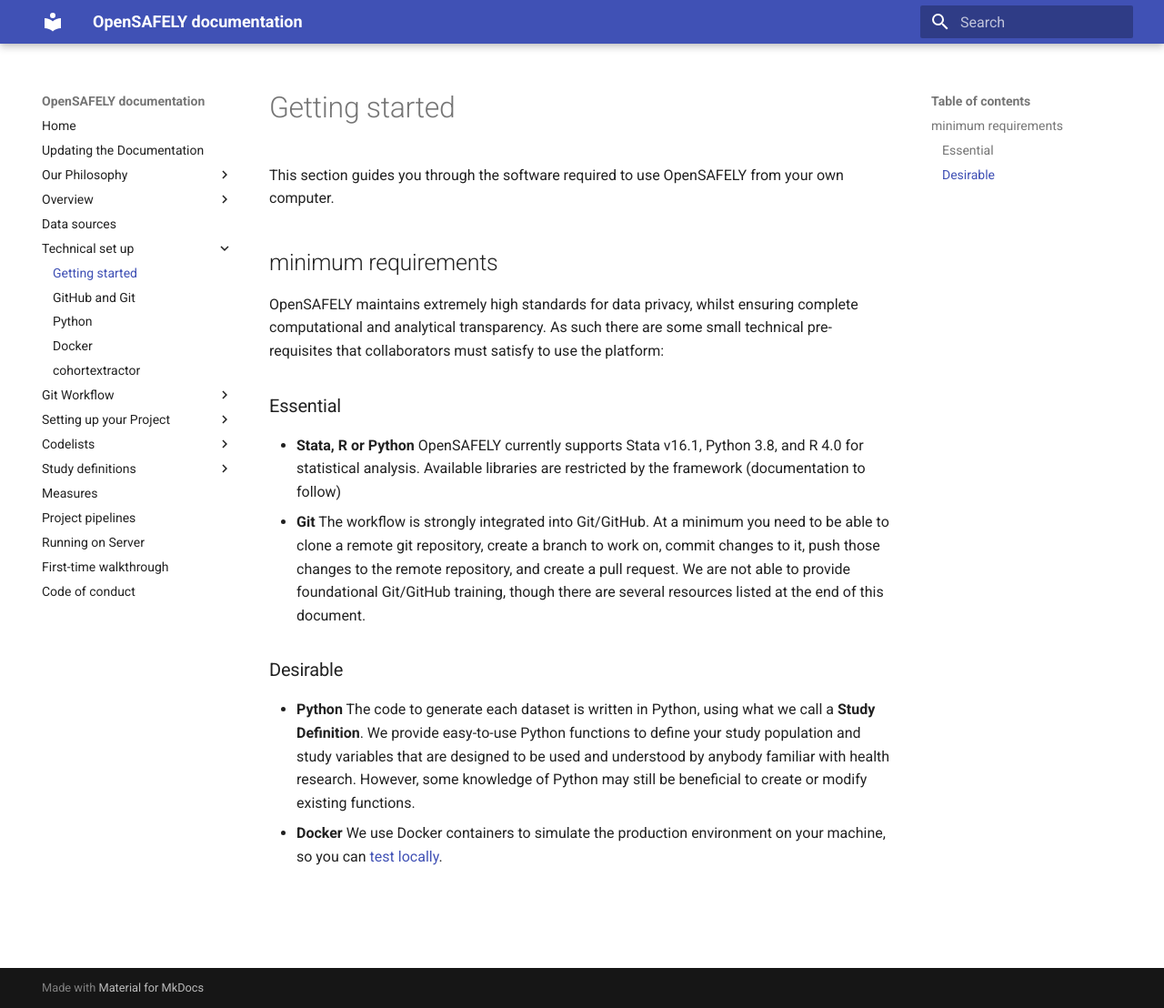
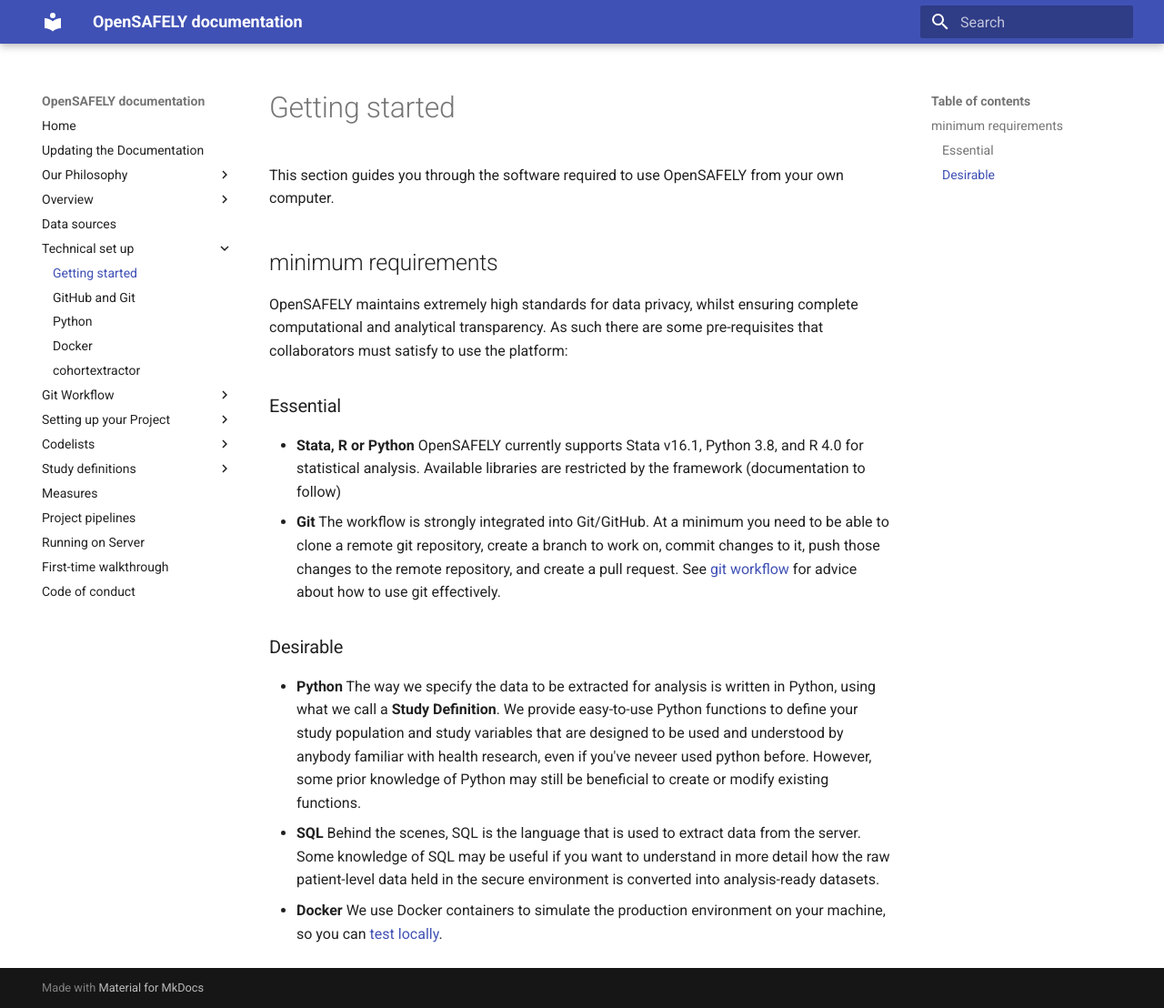
Before and after one commit to opensafely/documentation, an MkDocs documentation site: the page built from docs/getting-started.md, in a window 1280 px wide and 1108 px high. Shown: the whole window at 91% size. Built offline with MkDocs 1.6.1 and Material for MkDocs 9.7.7, drawn with Linux system fonts in a browser that asks for light colours.

Commit message:
tidy getting started

```diff
--- a/docs/getting-started.md
+++ b/docs/getting-started.md
@@ -3,21 +3,23 @@
 ## minimum requirements
 
 OpenSAFELY maintains extremely high standards for data privacy, whilst ensuring complete computational and analytical transparency.
-As such there are some small technical pre-requisites that collaborators must satisfy to use the platform:
+As such there are some pre-requisites that collaborators must satisfy to use the platform:
 
 ### Essential
 * **Stata, R or Python**
 OpenSAFELY currently supports Stata v16.1, Python 3.8, and R 4.0 for statistical analysis. Available libraries are restricted by the framework (documentation to follow)
 * **Git**
 The workflow is strongly integrated into Git/GitHub.
-At a minimum you need to be able to <!--(clone, branch, commit, push, pull)--> clone a remote git repository, create a branch to work on, commit changes to it, push those changes to the remote repository, and create a pull request.
-We are not able to provide foundational Git/GitHub training, though there are several resources listed at the end of this document.
+At a minimum you need to be able to clone a remote git repository, create a branch to work on, commit changes to it, push those changes to the remote repository, and create a pull request.
+See [git workflow](git_workflow.md) for advice about how to use git effectively.
 <!--We provide a simple tutorial for navigating the OpenSAFELY workflow.-->
 
 ### Desirable
 * **Python**
-The code to generate each dataset is written in Python, using what we call a **Study Definition**.
-We provide easy-to-use Python functions to define your study population and study variables that are designed to be used and understood by anybody familiar with health research.
-However, some knowledge of Python may still be beneficial to create or modify existing functions.
+The way we specify the data to be extracted for analysis is written in Python, using what we call a **Study Definition**.
+We provide easy-to-use Python functions to define your study population and study variables that are designed to be used and understood by anybody familiar with health research, even if you've neveer used python before.
+However, some prior knowledge of Python may still be beneficial to create or modify existing functions.
+* **SQL**
+Behind the scenes, SQL is the language that is used to extract data from the server. Some knowledge of SQL may be useful if you want to understand in more detail how the raw patient-level data held in the secure environment is converted into analysis-ready datasets.
 * **Docker**
 We use Docker containers to simulate the production environment on your machine, so you can [test locally](project_pipelines.md).
```
Also changed, not shown: docs/min_req.md (deleted, +0 -20 lines).
